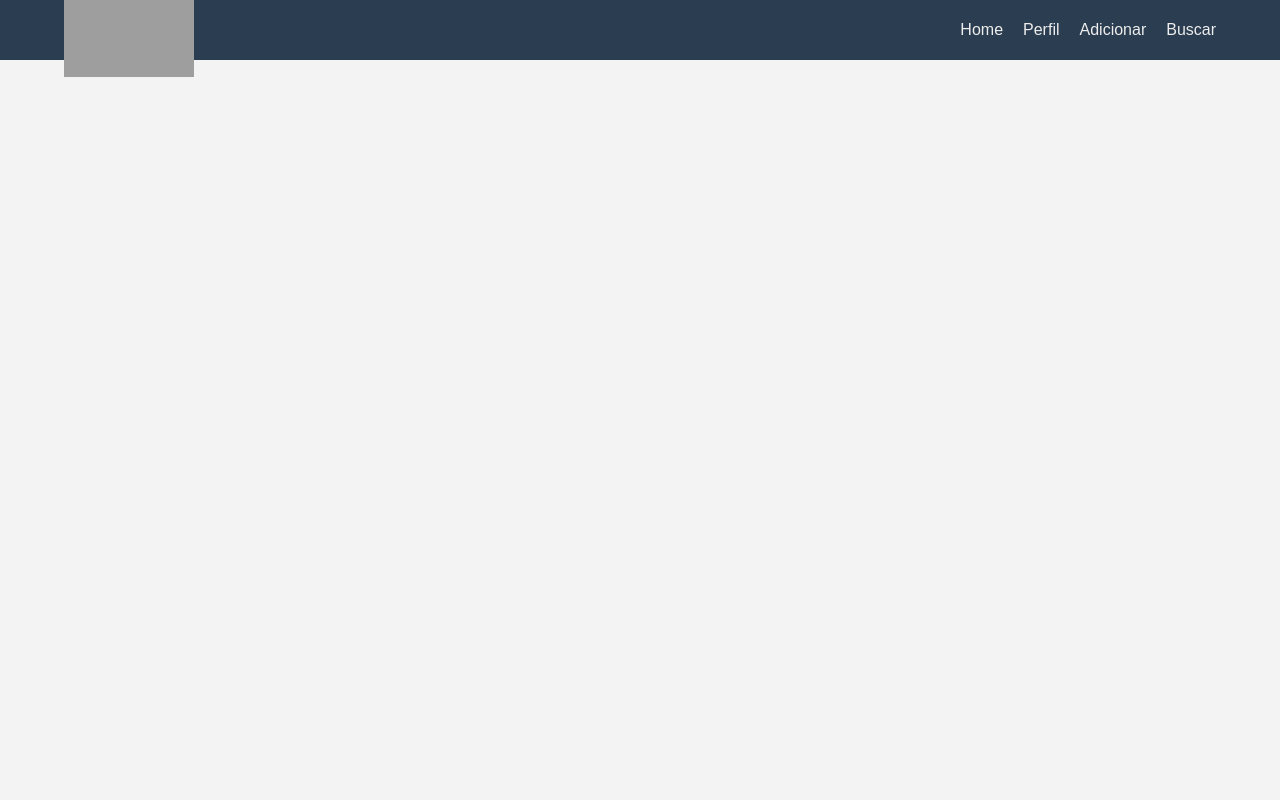
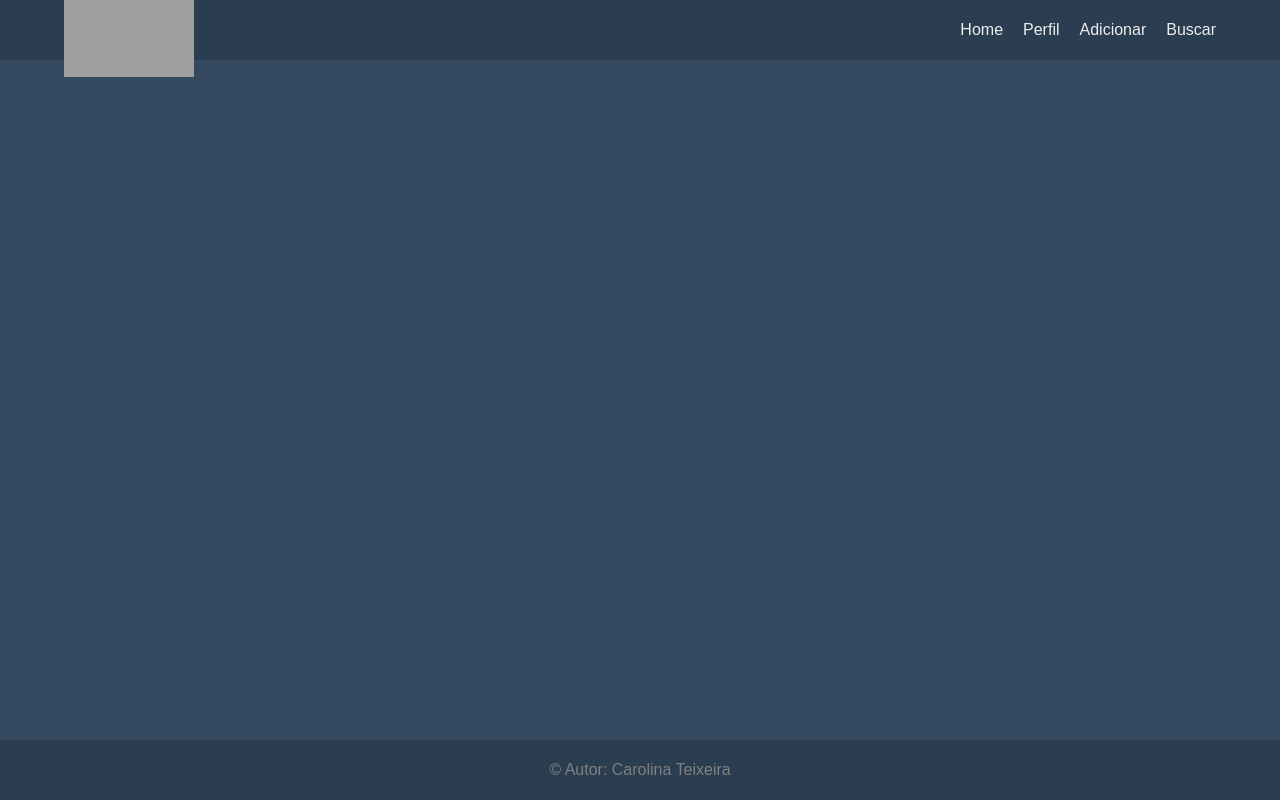
Before and after one commit to Carolinatxrs/movies, a Vue app in the folder frontend/: page / in a window 1280 px wide. Built offline with nearby package versions, Linux system fonts and the light colour scheme; grey boxes are pictures that could not be loaded.

Commit message:
Criação do rodapé

```diff
--- a/frontend/src/App.vue
+++ b/frontend/src/App.vue
@@ -2,6 +2,8 @@
   <div id="app">
 
     <Header />
+    <Home />
+    <Footer />
 
   </div>
 </template>
@@ -10,11 +12,15 @@
 import './styles/global.css';
 
 import Header from './components/Header';
+import Footer from './components/Footer.vue';
+import Home from './pages/Home';
 
 export default {
   name: 'App',
   components: {
-    Header
+    Header,
+    Home,
+    Footer
   }
 }
 </script>
--- /dev/null
+++ b/frontend/src/components/Footer.vue
@@ -0,0 +1,24 @@
+<template>
+  <footer>
+    &copy; Autor: Carolina Teixeira
+  </footer>
+</template>
+
+<script>
+export default{
+  name:'Footer'
+}
+
+</script>
+
+<style scoped>
+footer{
+  width: 100%;
+  height: 60px;
+  background-color: var(--color-background-nav);
+  display: flex;
+  justify-content: center;
+  align-items: center;
+  color:#808080;
+}
+</style>
--- /dev/null
+++ b/frontend/src/pages/Home.vue
@@ -0,0 +1,21 @@
+<template>
+  <main>
+
+  </main>
+</template>
+
+<script>
+export default{
+  name:'Home'
+}
+
+</script>
+
+<style scoped>
+main{
+  background-color: var(--color-background-home);
+  justify-content: center;
+  align-items: center;
+}
+
+</style>
--- a/frontend/src/styles/global.css
+++ b/frontend/src/styles/global.css
@@ -32,3 +32,10 @@ a:hover{
 .container{
   width: 90%;
 }
+
+main{
+  width: 100%;
+  height: calc(100vh - 120px);
+  display: flex;
+  flex-direction: column;
+}
```
